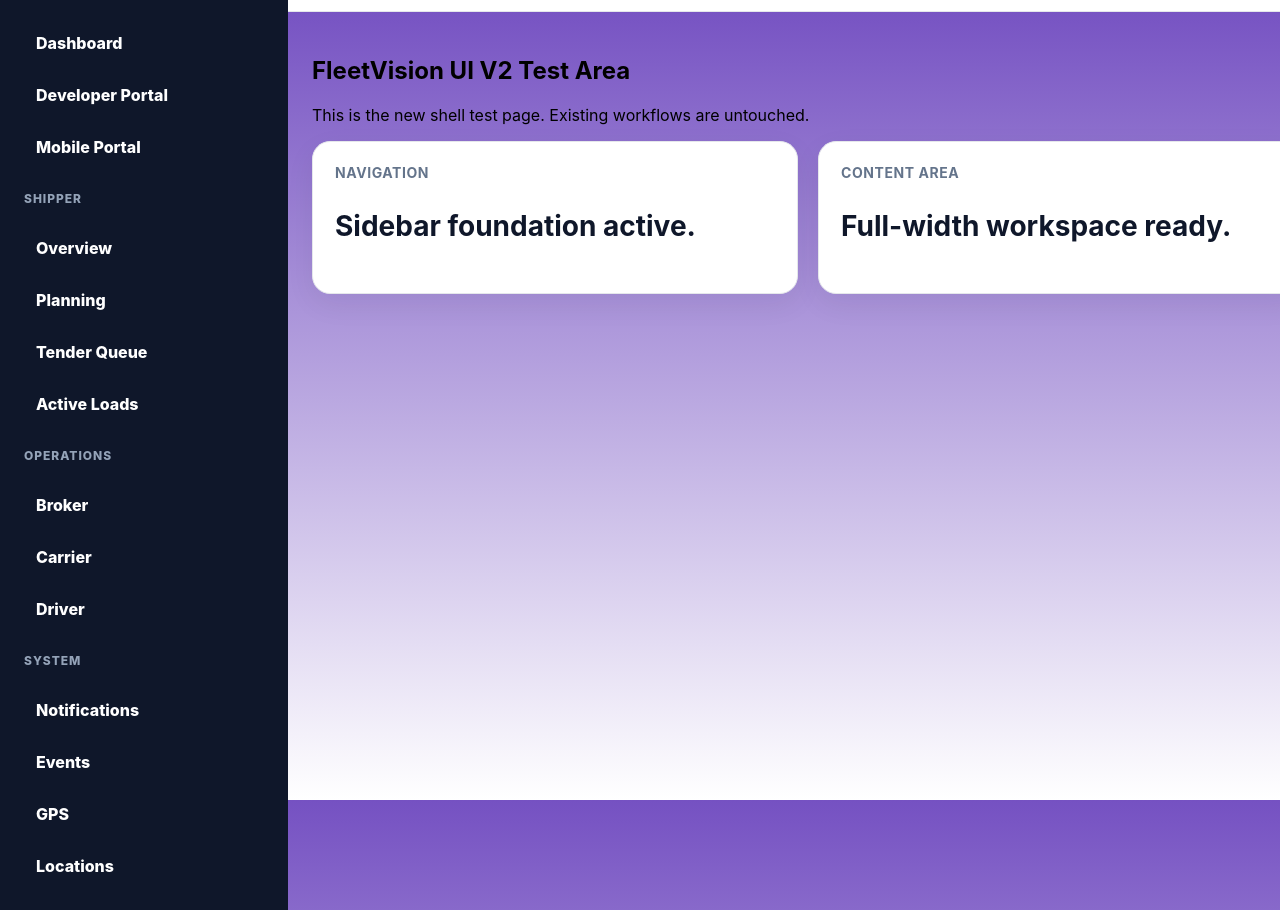
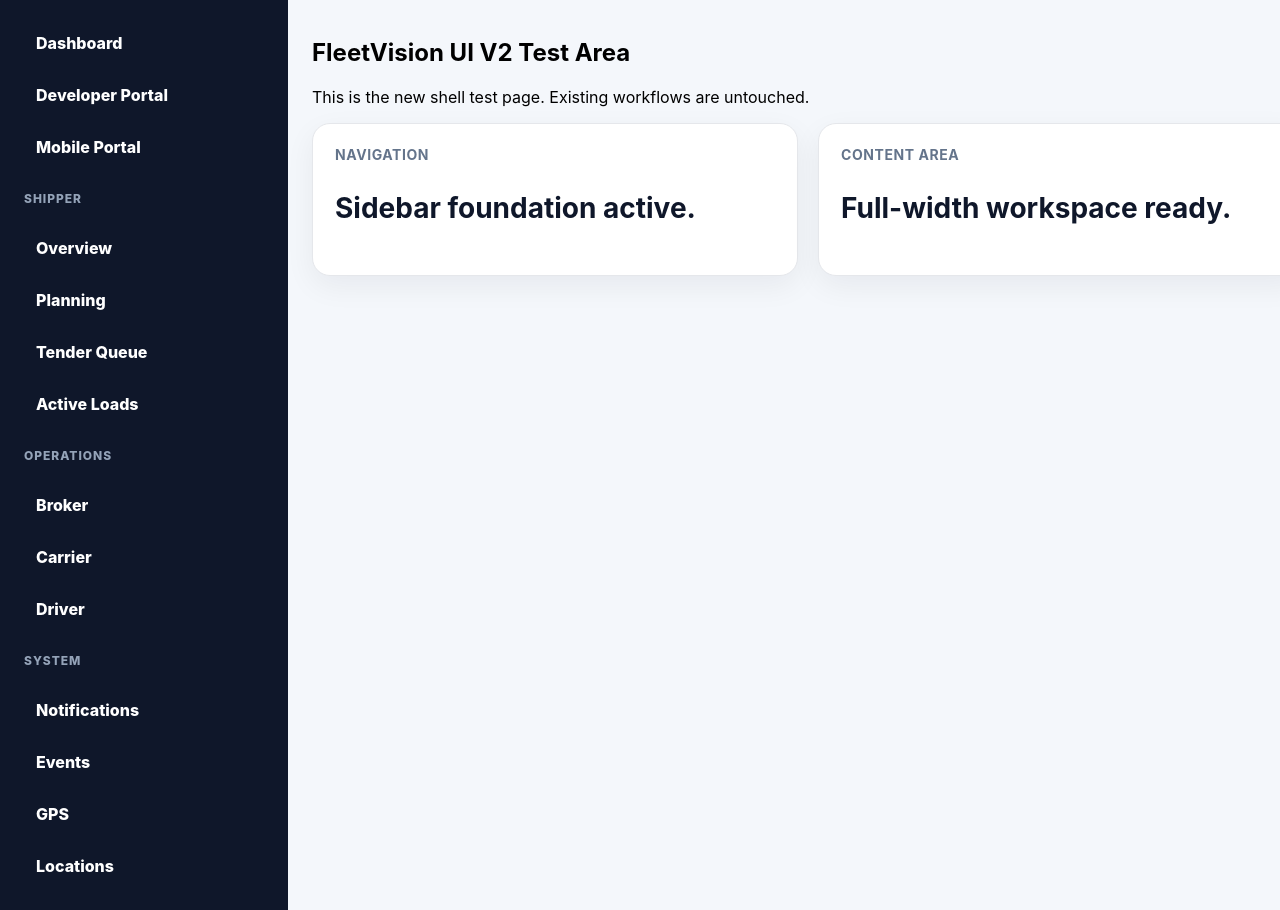
Before and after one commit to varchar1206/fleetvision-platform, a React (Vite) app: page /v2 in a window 1280 px wide. Shown: the top 910 px of the page. Built offline with nearby package versions, Linux system fonts and the light colour scheme; what aws-amplify would draw is missing.

Commit message:
Add V2 layout stylesheet

```diff
--- a/src/App.css
+++ b/src/App.css
@@ -1,5 +1,6 @@
 @import "./styles/tokens.css";
 @import "./styles/buttons.css";
+@import "./styles/layout-v2.css";
 .app-shell {
   min-height: 100vh;
   padding: 32px;
--- /dev/null
+++ b/src/styles/layout-v2.css
@@ -0,0 +1,28 @@
+.v2-shell {
+  display: flex;
+  min-height: 100vh;
+  background: var(--fv-color-bg);
+}
+
+.v2-sidebar {
+  width: var(--fv-sidebar-width);
+  background: var(--fv-color-sidebar);
+  color: white;
+}
+
+.v2-main {
+  flex: 1;
+  display: flex;
+  flex-direction: column;
+}
+
+.v2-header {
+  height: var(--fv-header-height);
+  background: var(--fv-color-surface);
+  border-bottom: 1px solid var(--fv-color-border);
+}
+
+.v2-content {
+  flex: 1;
+  padding: var(--fv-space-lg);
+}
```
